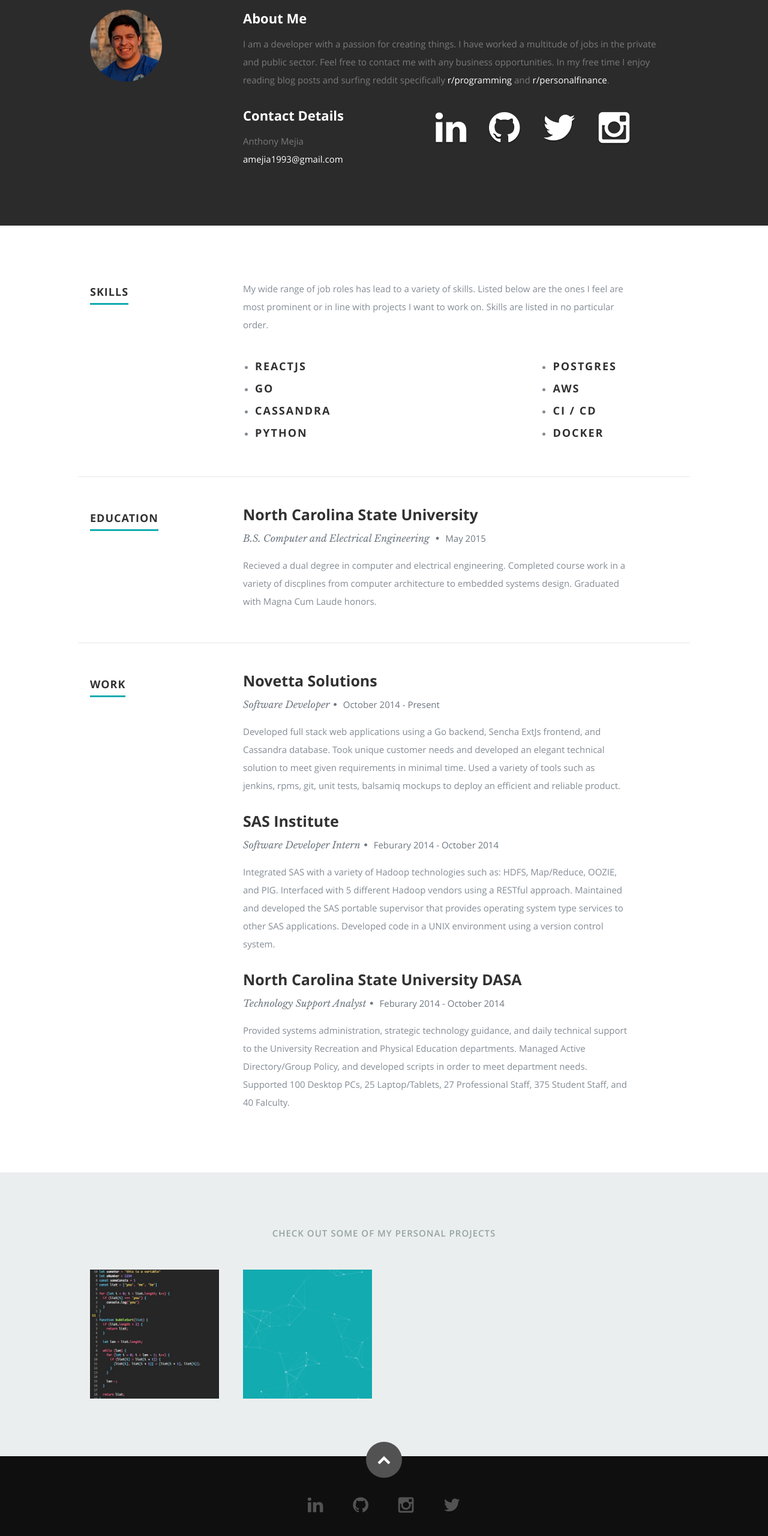
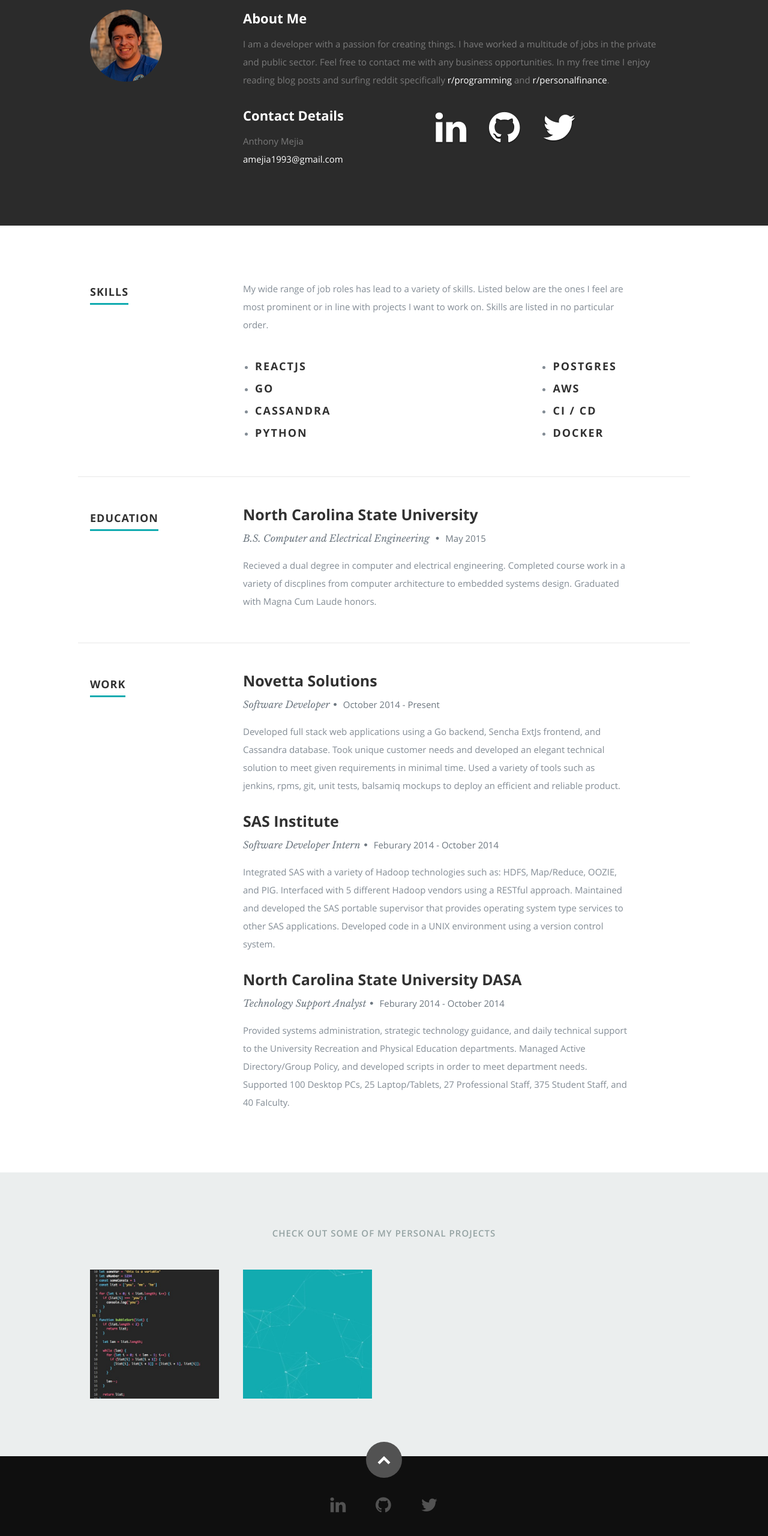
Before and after one commit to anthonymejia/anthonymejia.github.io, a plain HTML site: page index.html in a window 1280 px wide. Shown: the part 880-3440 px from the top of the page at 60% size. Drawn offline with nearby package versions, Linux system fonts and the light colour scheme.

Commit message:
Update dotfiles repo

```diff
--- a/index.html
+++ b/index.html
@@ -128,11 +128,6 @@
                             <li>
                                 <a href="https://www.twitter.com/themexistache">
                                      <i class="fa fa-2x fa-twitter"></i>
-                                </a>
-                            </li>
-                            <li>
-                                <a href="https://www.instagram.com/themexistachee">
-                                     <i class="fa fa-2x fa-instagram"></i>
                                 </a>
                             </li>
                         </ul>
@@ -347,7 +342,7 @@
                     <div class="columns portfolio-item">
                         <div class="item-wrap">
 
-                            <a href="https://www.github.com/anthonymejia/dotfiles" title="">
+                            <a href="https://www.github.com/anthonymejia/.dotfiles" title="">
                                 <img alt="" src="images/projects/dotfiles.jpg">
                                 <div class="overlay">
                                     <div class="portfolio-item-meta">
@@ -414,11 +409,6 @@
                         </a>
                     </li>
                     <li>
-                        <a href="https://www.instagram.com/themexistachee">
-                            <i class="fa fa-instagram"></i>
-                        </a>
-                    </li>
-                    <li>
                         <a href="https://www.twitter.com/themexistache">
                             <i class="fa fa-twitter"></i>
                         </a>
```
